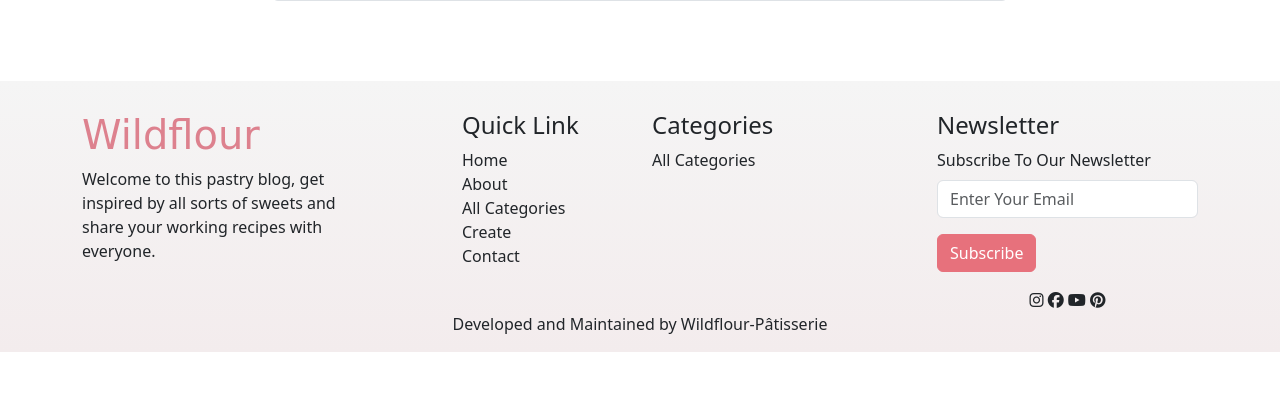
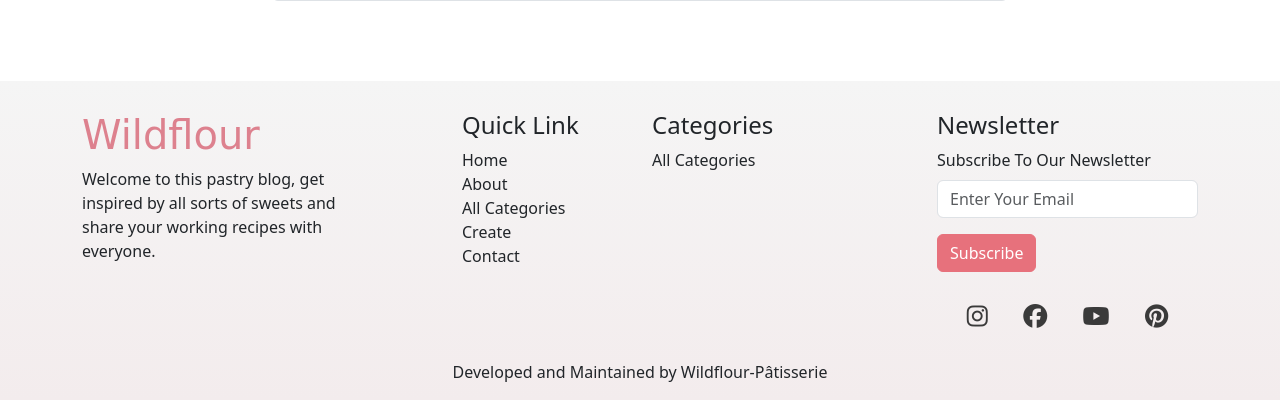
Before and after one commit to Code-Institute-Submissions/dimicoding-wildflour-blogue, a Django app: page /accounts/signup/ in a window 1280 px wide. Shown: the part 610-1010 px from the top of the page. Before the commit the page ends 962 px from the top, so only its background shows below. Run offline with Django 3.2, Linux system fonts and the light colour scheme; some libraries are stand-ins or nearby versions; some web fonts are replaced.

Commit message:
Aply styles to the social media account icons

```diff
--- a/static/css/style.css
+++ b/static/css/style.css
@@ -147,11 +147,27 @@ hr{
 }
 __________*/
 
-.media a i .fa-instagram, .fa-facebook, {
-    font-size: 35px!important;
-    padding: 5%!important;
-    color: #3a3a3a!important;
- }
+/* .socials i{
+    font-size: 160%;
+    padding: 5%;
+    color: #3a3a3a;
+} */
+.social-networks {
+    text-align: center;
+}
+.social-networks i {
+    font-size: 150%;
+    margin: 1%;
+    padding: 5%;
+    color: #3a3a3a;
+}
+.social-networks >li {
+    display: inline;
+}
+ul{
+    padding-inline-start: 0px;
+}
+
 
 .details{
     font-size: 13px;
--- a/templates/base.html
+++ b/templates/base.html
@@ -13,8 +13,6 @@
     <link rel="stylesheet" href="{% static 'css/style.css' %}">
     <link href="https://cdn.jsdelivr.net/npm/summernote@0.8.18/dist/summernote-lite.min.css" rel="stylesheet">
     <script src="https://cdn.jsdelivr.net/npm/summernote@0.8.18/dist/summernote-lite.min.js"></script>
-    <script type="text/javascript" src="https://cdn.jsdelivr.net/npm/@emailjs/browser@3/dist/email.min.js">
-    </script>
     <title>WildFlour</title>
 </head>
 
@@ -138,6 +136,7 @@
                             and share your working
                             recipes with everyone. </p>
                     </div>
+
                 </div>
                 <div class="col-xl-2 offset-xl-1 col-lg-2 col-md-6">
                     <div class="">
@@ -183,13 +182,24 @@
                             <input type="text" class="form-control" Placeholder="Enter Your Email">
                             <button class="btn btn-danger mt-3">Subscribe</button>
                         </div>
-                        <div class="text-center mt-3 media">
-                            <a href="https://www.instagram.com/wildflour__patisserie/" target="_blank" aria-label="icon to visit our instagram page(opens in a new tab)"><i class="fa-brands fa-instagram"></i></a>
+                    </div>
+                    <div class="justify-content-start text-center mt-3 ">
+                        <ul class="social-networks">
+                        <li>
+                           <a href="https://www.instagram.com/wildflour__patisserie/" target="_blank" aria-label="icon to visit our instagram page(opens in a new tab)"><i class="fa-brands fa-instagram"></i></a>
+                        </li>
+                        <li>
                             <a href="https://facebook.com" target="_blank" aria-label="icon to visit our facebook page(opens in a new tab)"><i class="fa-brands fa-facebook"></i></a>
+                        </li>
+                        <li>
                             <a href="https://youtube.com" target="_blank" aria-label="icon to visit our youtube page(opens in a new tab)"><i class="fa-brands fa-youtube"></i></a>
+                        </li>
+                        <li>
                             <a href="https://www.pinterest.com/" target="_blank" aria-label="icon to visit our pinterest page(opens in a new tab)"><i class="fa-brands fa-pinterest"></i></a>
-                        </div>
+                        </li>
+                    </ul>
                     </div>
+
                 </div>
             </div>
             <div class="d-flex justify-content-center">
```
